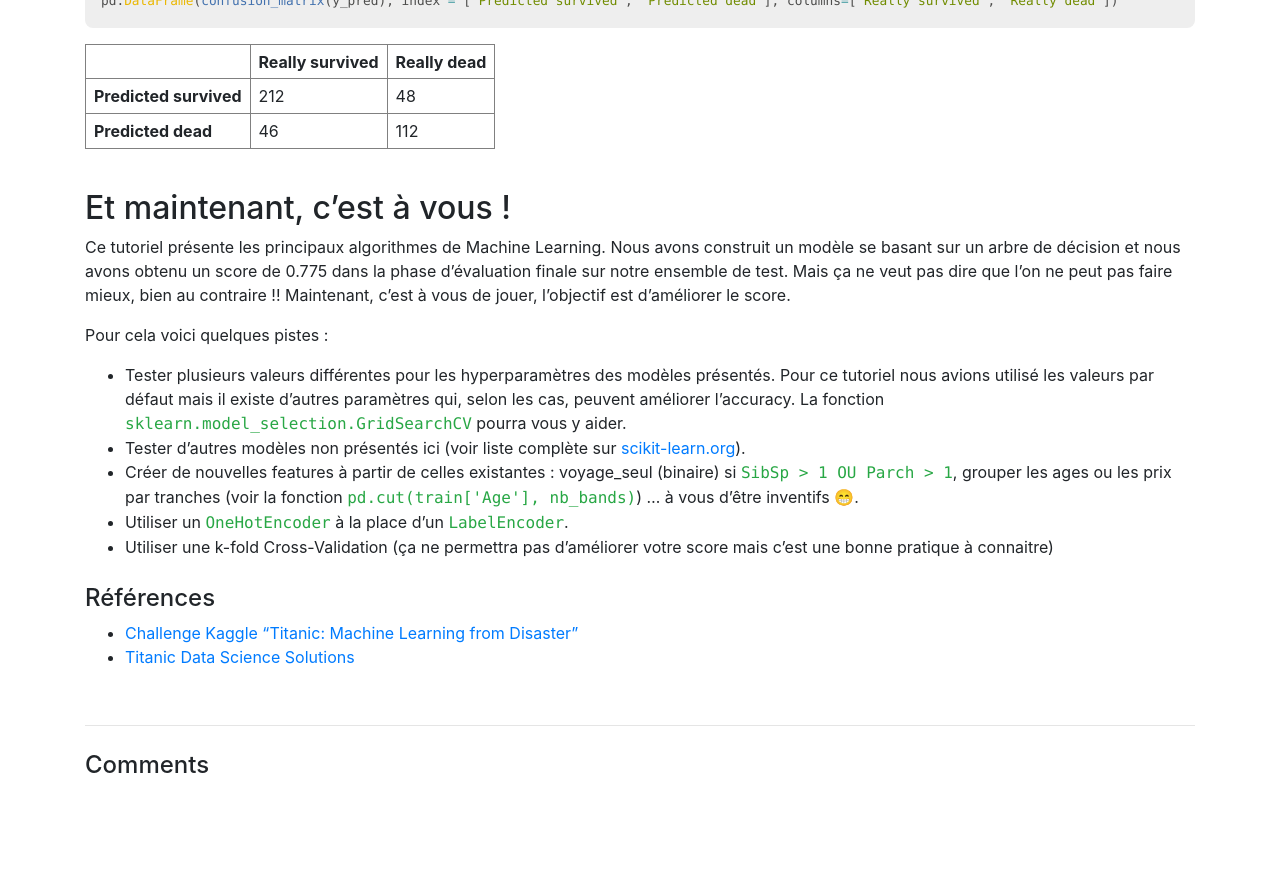
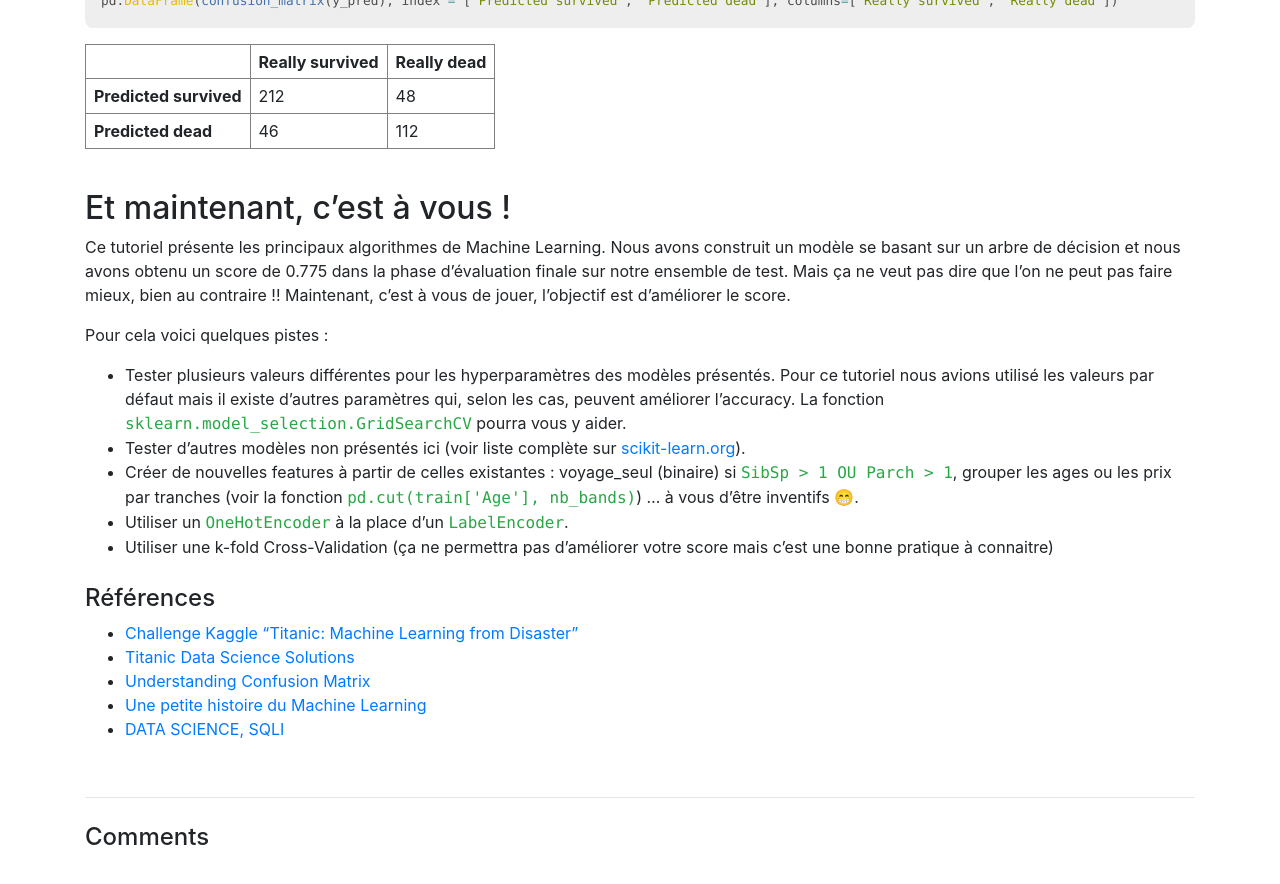
Before and after one commit to clementbosc/clementbosc.github.io, a Jekyll site: the page built from _posts/2019-06-25-machine-learning-for-dummies.md, in a window 1280 px wide and 900 px high, scrolled down 17145 px. Shown: the top 884 px of the window. Built offline with Jekyll 4.4.1, drawn with Linux system fonts in a browser that asks for light colours; nearby versions of some CDN libraries; formulas are drawn with MathJax 3; before the commit the page ends 17973 px from its top, so only the background shows below that.

Commit message:
references

```diff
--- a/_posts/2019-06-25-machine-learning-for-dummies.md
+++ b/_posts/2019-06-25-machine-learning-for-dummies.md
@@ -1242,7 +1242,9 @@ Pour cela voici quelques pistes :
 
 * [Challenge Kaggle "Titanic: Machine Learning from Disaster"][titanic_kaggle]
 * [Titanic Data Science Solutions][kaggle_kernel_sol]
-
+* [Understanding Confusion Matrix](https://towardsdatascience.com/understanding-confusion-matrix-a9ad42dcfd62)
+* [Une petite histoire du Machine Learning](https://www.quantmetry.com/une-petite-histoire-du-machine-learning)
+* [DATA SCIENCE, SQLI](https://www.sqli-digital-experience.com/solutions/data-et-analytics/data-science)
 
 [titanic_kaggle]: https://www.kaggle.com/c/titanic
 [kaggle_kernel_sol]: https://www.kaggle.com/startupsci/titanic-data-science-solutions
```
